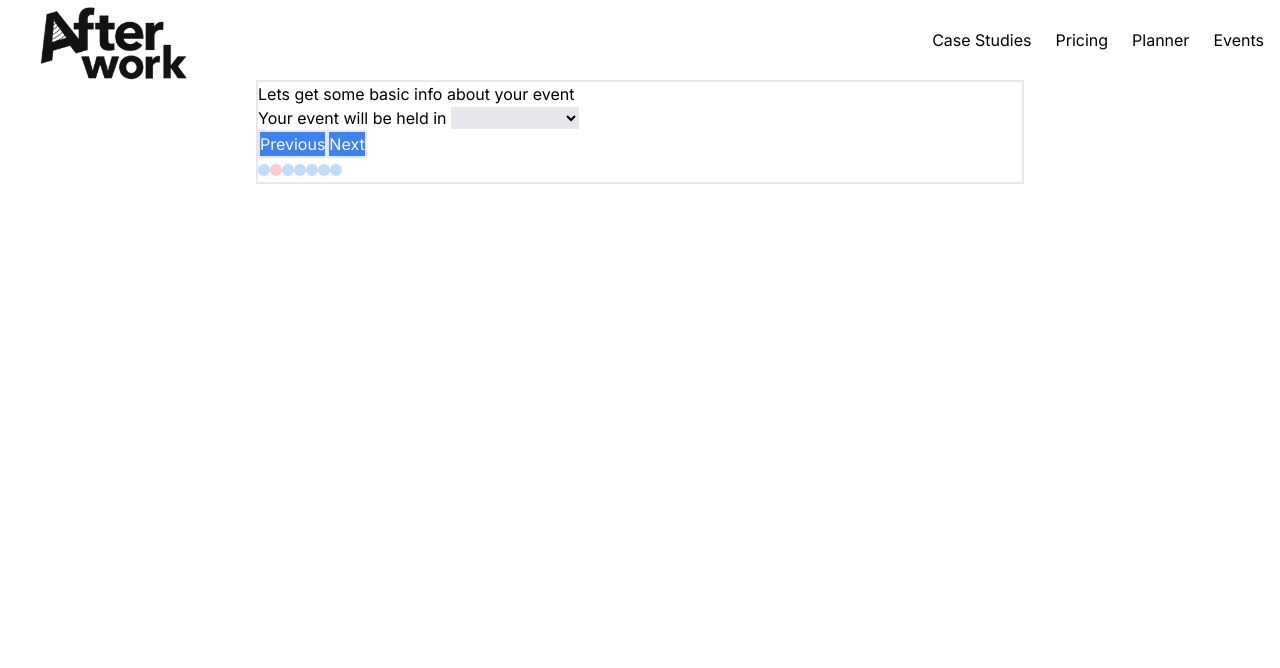
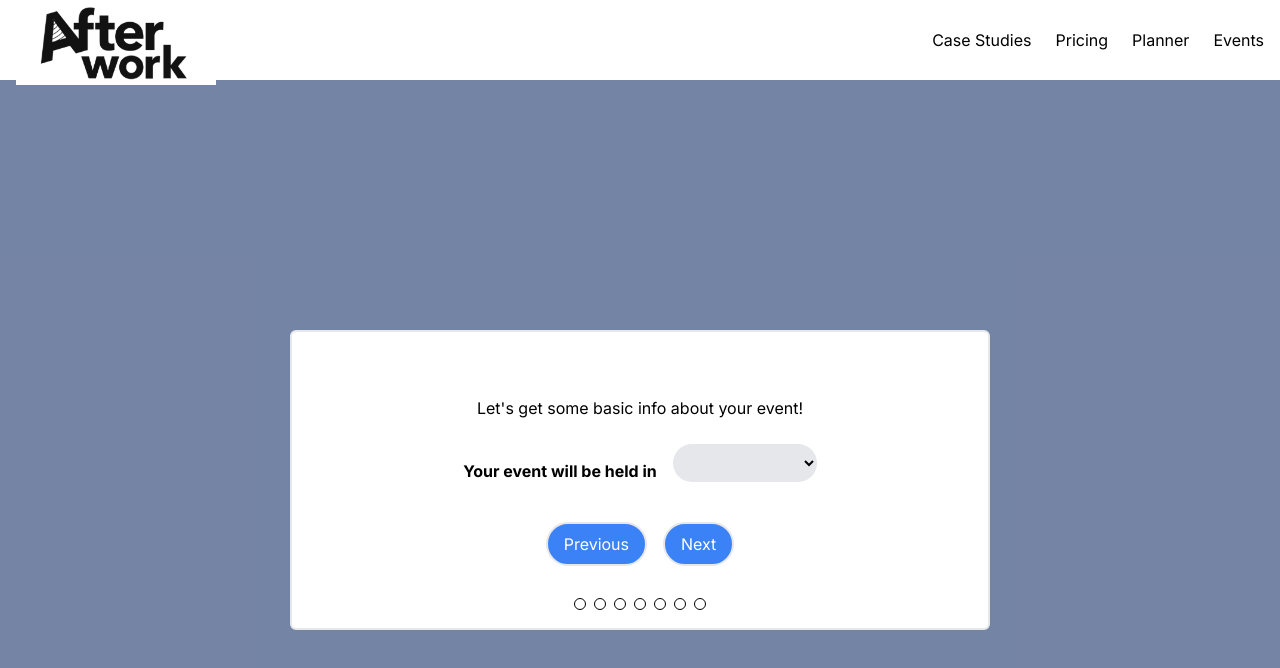
Before and after one commit to crystalwidjaja/afterwork, a Next.js app: page / in a window 1280 px wide. Both pictures are taken after a click on the button "Click to Begin". Shown: the top 668 px of the page. Built offline with nearby package versions, Linux system fonts and the light colour scheme.

Commit message:
updated questionnaire
still in progress

```diff
--- a/src/app/components/Questionnaire.tsx
+++ b/src/app/components/Questionnaire.tsx
@@ -1,42 +1,54 @@
 "use client";
+// Questionnaire.tsx
 import React, { useState } from 'react';
-import {Landing, WhereHeld, GuestAmount, Budget, Vibe, Services, Submit, Final} from './Questions';
+import { Landing, WhereHeld, GuestAmount, Budget, Vibe, Services, Submit, Final } from './Questions';
 
-const questions = [Landing, WhereHeld, GuestAmount, Budget, Vibe, Services, Submit, Final]
+const questions = [Landing, WhereHeld, GuestAmount, Budget, Vibe, Services, Submit, Final];
 
-function ProgressDots({currentQuestion, totalQuestions, onSelect}){
+interface ProgressDotsProps {
+    currentQuestion: number;
+    totalQuestions: number;
+    onSelect: (index: number) => void;
+}
+
+function ProgressDots({ currentQuestion, totalQuestions, onSelect }: ProgressDotsProps) {
     return (
-        <div>
-            {[...Array(totalQuestions).keys()].map((index: number) => (
-            <button class={`h-3 w-3 rounded-full ${currentQuestion==index ? 'bg-red-200' : 'bg-blue-200'}`}
+        <div className="flex items-center space-x-2">
+            {[...Array(totalQuestions).keys()].map((index) => (
+                <button
+                    key={index}
+                    className={`h-3 w-3 rounded-full ${currentQuestion === index ? 'bg-red' : 'bg-blue'} border border-black`}
                     onClick={() => onSelect(index)}
                 />
             ))}
         </div>
-    )
+    );
 }
 
-export default function Questionnaire(){
+export default function Questionnaire() {
     const [currentQuestion, setQuestion] = useState(0);
 
     return (
-        <div class="max-w-screen-md max-h-screen-md mx-auto content-center text-black border-2">
-            <div>
-            <form id="questionnaire" class="hidden" onSubmit={()=>alert("hi")}/>
+        <div style={{ backgroundColor: 'rgba(17, 43, 100, 0.58)' }} className="min-h-screen flex items-center justify-center">
+            <div className="max-w-screen-md max-h-screen-md mx-auto content-center text-black border-2 bg-white p-8 rounded-md" style={{ width: '700px', height: '300px' }}>
+                <form id="questionnaire" className="hidden" onSubmit={() => alert('hi')} />
                 {questions.map((Question, index) => (
                     <Question
+                        key={index}
                         formID="questionnaire"
                         visible={index === currentQuestion}
-                    goBack = {()=>setQuestion(currentQuestion - 1)}
-                    goNext = {()=>setQuestion(currentQuestion + 1)}
+                        goBack={() => setQuestion(currentQuestion - 1)}
+                        goNext={() => setQuestion(currentQuestion + 1)}
                     />
-                    )
-            )}
-            </div>
-
-            <div class="flex-end">
-            <ProgressDots currentQuestion = {currentQuestion} totalQuestions = {questions.length-1} onSelect = {setQuestion}/>
+                ))}
+                <div className="mt-8 flex items-center justify-center mt-8 space-x-2">
+                    <ProgressDots
+                        currentQuestion={currentQuestion}
+                        totalQuestions={questions.length - 1}
+                        onSelect={setQuestion}
+                    />
                 </div>
             </div>
-    )
+        </div>
+    );
 }
--- a/src/app/components/Questions.tsx
+++ b/src/app/components/Questions.tsx
@@ -26,13 +26,13 @@ const services = ["DJ", "Panel", "Catering"]
 
 export function Landing({ formID, visible, goBack, goNext }) {
     return (
-        <div className={`container ${visible ? 'block' : 'hidden'}`}>
-            <div className="flex items-center justify-center h-full font-semibold text-3x1">
+        <div className={`container px-4 md:px-8 lg:px-12 ${visible ? 'block' : 'hidden'}`}>
+            <div className="flex items-center justify-center h-full text-lg">
                 <div className="text-center">
-                    <p className='mb-4'>Welcome to the planner!</p>
-                    <p className='mb-4'>We'll be using AI to generate all the events in the area according to your choosing</p>
+                    <p className="mb-8 font-bold">Welcome to the planner!</p>
+                    <p className="mb-8">We'll be using AI to generate all the events in the area according to your choosing</p>
                     <button
-                        className={`${buttonStyle} px-4 py-2 rounded`}
+                        className={`${buttonStyle} px-4 py-2 rounded-full transition-transform transform hover:scale-105 duration-400`}
                         style={{
                             backgroundImage: 'linear-gradient(to bottom right, #1539CE, #15CECE)',
                             color: '#ffffff',
@@ -45,158 +45,258 @@ export function Landing({ formID, visible, goBack, goNext }) {
                 </div>
             </div>
         </div>
-    )
+    );
+}
+
+export function WhereHeld({ formID, visible, goBack, goNext }) {
+    return (
+        <div className={`container ${visible ? 'block' : 'hidden'} text-center my-8`}>
+            <p className="mb-6 mt-7">Let's get some basic info about your event!</p>
+
+            <form id={formID} className="mb-6 flex justify-center items-center">
+                <p className="mr-4 font-bold">Your event will be held in</p>
+                <label htmlFor="location" className="block mb-4">
+                    <select className="rounded-full bg-gray-200 p-2" id="locationOptions" name="locationOptions">
+                        {majorCities.map((city) => (
+                            <option value={city} key={city}>
+                                {city}
+                            </option>
+                        ))}
+                    </select>
+                </label>
+            </form>
+
+            <button
+                className={`${buttonStyle} bg-blue-500 hover:bg-gray-500 text-white px-4 py-2 rounded-full mr-4 transition-all`}
+                onClick={goBack}
+            >
+                Previous
+            </button>
+
+            <button
+                className={`${buttonStyle} bg-blue-500 hover:bg-gray-500 text-white rounded-full px-4 py-2 transition-all`}
+                onClick={goNext}
+            >
+                Next
+            </button>
+
+        </div>
+    );
 }
 
 
 
+export function GuestAmount({ formID, visible, goBack, goNext }) {
+    return (
+        <div className={visible ? "block text-center my-8" : "hidden"}>
+            <p className="mb-6">Let's get some basic info about your event!</p>
 
-export function WhereHeld({ formID, visible, goBack, goNext }) {
-    return (
-        <div class={visible ? "block" : "hidden"}>
-            <p>Lets get some basic info about your event</p>
-
-
-            <form id={formID}>
-                <label htmlFor="location">Your event will be held in </label>
-                <select class="bg-gray-200" id="locationOptions" name="locationOptions">
-                    {majorCities.map((city) => <option value={city}>{city}</option>)}
-                </select>
+            <form id={formID} className="mb-4">
+                <label htmlFor="guestAmount" className="font-bold mb-4"> I am expecting an average of </label>
+                <input className="border-4 bg-gray-200 mb-4 ml-3 mr-3 p-1 rounded-full" type="number" />
+                <a className="mb-4 font-bold">guests</a>
             </form>
 
 
-            <button class={buttonStyle} onClick={goBack}>Previous</button>
-            <button class={buttonStyle} onClick={goNext}>Next</button>
+            <button
+                className={`${buttonStyle} bg-blue-500 hover:bg-gray-500 text-white px-4 py-2 rounded-full mr-4 transition-all`}
+                onClick={goBack}
+            >
+                Previous
+            </button>
+
+            <button
+                className={`${buttonStyle} bg-blue-500 hover:bg-gray-500 text-white rounded-full px-4 py-2 transition-all`}
+                onClick={goNext}
+            >
+                Next
+            </button>
+
         </div>
     )
 }
 
-
-export function GuestAmount({ formID, visible, goBack, goNext }) {
-    return (
-        <div class={visible ? "block" : "hidden"}>
-            <p>Lets get some basic info about your event</p>
-
-
-            <form id={formID}>
-                <label htmlFor="guestAmount">I am expecting an average of </label>
-                <input class="border-2 bg-gray-200" type="number" />
-                <a>guests</a>
-            </form>
-
-
-            <button class={buttonStyle} onClick={goBack}>Previous</button>
-            <button class={buttonStyle} onClick={goNext}>Next</button>
-        </div>
-    )
-}
-
-
 function BudgetChoice({ checked, onSelect, tier, pricing, image, description }) {
     return (
-        <div class="border">
+        <div className="border p-2">
             <label htmlFor={tier} onClick={() => onSelect(tier)}>
-                <input class="absolute w-0 h-0" type="radio" name="budget" />
-                <div class={`cursor-pointer ${checked ? "bg-blue-800 text-white" : "bg-white text-blue-800"}`}>
-                    <p>{tier}</p>
-                    <p>{pricing}</p>
-                    <img class="w-10 h-10" src={image} />
-                    <p>{description}</p>
+                <input className="absolute w-0 h-0" type="radio" name="budget" />
+                <div className={`cursor-pointer ${checked ? "bg-blue-800 text-white" : "bg-white text-blue-800"}`}>
+                    <p className="text-sm font-bold">{tier}</p>
+                    <p className="text-sm">{pricing}</p>
+                    <div className="flex justify-center">
+                        <img className="w-10 h-10" src={image} alt={tier} />
+                    </div>
+                    <p className="text-sm">{description}</p>
                 </div>
             </label>
         </div>
-    )
+    );
+}
+
+export function Budget({ formID, visible, goBack, goNext }) {
+    const [selection, changeSelection] = useState("");
+
+    return (
+        <div className={visible ? "block text-center mt-4" : "hidden"}>
+            <p className="mb-2 text-2xl font-bold">What's your budget</p>
+            <div className="flex justify-between">
+                <BudgetChoice
+                    checked={tiers[0].tier === selection}
+                    onSelect={changeSelection}
+                    tier={tiers[0].tier}
+                    pricing={tiers[0].pricing}
+                    image={tiers[0].image}
+                    description={tiers[0].description}
+                />
+                <BudgetChoice
+                    checked={tiers[1].tier === selection}
+                    onSelect={changeSelection}
+                    tier={tiers[1].tier}
+                    pricing={tiers[1].pricing}
+                    image={tiers[1].image}
+                    description={tiers[1].description}
+                />
+                <BudgetChoice
+                    checked={tiers[2].tier === selection}
+                    onSelect={changeSelection}
+                    tier={tiers[2].tier}
+                    pricing={tiers[2].pricing}
+                    image={tiers[2].image}
+                    description={tiers[2].description}
+                />
+            </div>
+            <div className="flex justify-center mt-4">
+                <button
+                    className={`${buttonStyle} bg-blue-500 hover:bg-gray-500 text-white px-4 py-2 rounded-full mr-4 transition-all`}
+                    onClick={goBack}
+                >
+                    Previous
+                </button>
+                <button
+                    className={`${buttonStyle} bg-blue-500 hover:bg-gray-500 text-white rounded-full px-4 py-2 transition-all`}
+                    onClick={goNext}
+                >
+                    Next
+                </button>
+            </div>
+        </div>
+    );
 }
 
 
 
-
-export function Budget({ formID, visible, goBack, goNext }) {
-    const [selection, changeSelection] = useState("")
-    return (
-        <div class={visible ? "block" : "hidden"}>
-            <p>What's your budget</p>
-            <form id={formID}>
-                {tiers.map((info, index) => <BudgetChoice checked={info.tier == selection}
-                    onSelect={changeSelection}
-                    tier={info.tier}
-                    pricing={info.pricing}
-                    image={info.image}
-                    description={info.description} />)}
-            </form>
-            <div>
-                <button class={buttonStyle} onClick={goBack}>Previous</button>
-                <button class={buttonStyle} onClick={goNext}>Next</button>
-            </div>
-        </div>
-    )
-}
-
-
 function VibeChoice({ checked, vibe, image, onSelect }) {
     return (
-        <div class="border">
+        <div className="border p-4 flex flex-col items-center md:w-48">
             <label htmlFor={vibe} onClick={() => onSelect(vibe)}>
-                <input class="absolute w-0 h-0" type="radio" name="budget" />
-                <div class={`cursor-pointer ${checked ? "bg-blue-800 text-white" : "bg-white text-blue-800"}`}>
-                    <p>{vibe}</p>
-                    <img class="" src={image} />
+                <input className="absolute w-0 h-0" type="radio" name="budget" />
+                <div
+                    className={`cursor-pointer ${checked ? "bg-blue-800 text-white" : "bg-white text-blue-800"
+                        } p-2 flex flex-col items-center`}
+                >
+                    <p className="text-sm md:text-lg font-bold mb-2">{vibe}</p>
+                    <div className="flex justify-center mb-2">
+                        <img className="w-8 h-8 md:w-10 md:h-10" src={image} alt={vibe} />
+                    </div>
                 </div>
             </label>
         </div>
-    )
+    );
 }
 
+export function Vibe({ formID, visible, goBack, goNext }) {
+    const [selection, changeSelection] = useState("");
 
-export function Vibe({ formID, visible, goBack, goNext }) {
-    const [selection, changeSelection] = useState("")
     return (
-        <div class={visible ? "block" : "hidden"}>
-            <p>What's the vibe?</p>
-            <form id={formID}>
-                {vibes.map((info, index) => <VibeChoice checked={info.vibe == selection}
-                    onSelect={changeSelection}
-                    vibe={info.vibe}
-                    image={info.image} />)}
+        <div className={visible ? "block text-center mt-4" : "hidden"}>
+            <p className="mb-2 text-2xl font-bold">What's the vibe?</p>
+            <p className="text-sm mb-2">
+                This will help us provide you the best recommendations for your event.
+            </p>
+            <form id={formID} className="flex justify-around flex-wrap">
+                {vibes.map((info, index) => (
+                    <VibeChoice
+                        key={index}
+                        checked={info.vibe === selection}
+                        onSelect={changeSelection}
+                        vibe={info.vibe}
+                        image={info.image}
+                    />
+                ))}
             </form>
-            <div>
-                <button class={buttonStyle} onClick={goBack}>Previous</button>
-                <button class={buttonStyle} onClick={goNext}>Next</button>
+            <div className="flex justify-center mt-4">
+                <button
+                    className={`${buttonStyle} bg-blue-500 hover:bg-gray-500 text-white px-4 py-2 rounded-full mr-4 transition-all`}
+                    onClick={goBack}
+                >
+                    Previous
+                </button>
+                <button
+                    className={`${buttonStyle} bg-blue-500 hover:bg-gray-500 text-white rounded-full px-4 py-2 transition-all`}
+                    onClick={goNext}
+                >
+                    Next
+                </button>
             </div>
         </div>
-    )
+    );
 }
 
 
 export function Services({ formID, visible, goBack, goNext }) {
+    // Split the services into three sections
+    const sections = [
+        ["DJ", "Panel", "Catering"],
+        ["Panel", "Sound System", "Lights"],
+        ["Insurance", "Security", "Branding"]
+    ];
+
     return (
-        <div class={visible ? "block" : "hidden"}>
-            <p>What services are you looking for?</p>
-            <p>This will help us provide you the best recommendations for your event</p>
-            <form id={formID}>
-                {services.map((service) => (<div>
-                    <input type="checkbox" id={service} name={service} value={service} />
-                    <label for={service}> {service} </label>
+        <div className={visible ? "block text-center mt-4" : "hidden"}>
+            <p className="mb-2 text-lg font-bold">What services are you looking for?</p>
+            <p className="text-sm mb-4">This will help us provide you the best recommendations for your event.</p>
+
+            {sections.map((section, sectionIndex) => (
+                <div key={sectionIndex} className="mb-4 flex items-center justify-center">
+                    {section.map((service, serviceIndex) => (
+                        <div key={serviceIndex} className={serviceIndex !== 0 ? "ml-4" : ""}>
+                            <input type="checkbox" id={service} name={service} value={service} />
+                            <label htmlFor={service} className="text-sm ml-2"> {service} </label>
+                        </div>
+                    ))}
                 </div>
-                ))}
-            </form>
-            <div>
-                <button class={buttonStyle} onClick={goBack}>Previous</button>
-                <button class={buttonStyle} onClick={goNext}>Next</button>
+            ))}
+
+            <div className="flex justify-center">
+                <button
+                    className={`${buttonStyle} bg-blue-500 hover:bg-gray-500 text-white px-4 py-2 rounded-full mr-4 transition-all`}
+                    onClick={goBack}
+                >
+                    Previous
+                </button>
+                <button
+                    className={`${buttonStyle} bg-blue-500 hover:bg-gray-500 text-white rounded-full px-4 py-2 transition-all`}
+                    onClick={goNext}
+                >
+                    Next
+                </button>
             </div>
         </div>
-    )
+    );
 }
-
 
 export function Submit({ formID, visible, goBack, goNext }) {
     return (
-        <div class={visible ? "block" : "hidden"}>
-            <input form={formID} class="border-2 text-xl" type="submit" value="Ready to Submit?" />
-            <br />
-            <button class={buttonStyle} onClick={goBack}>Previous</button>
+        <div className={visible ? "block text-center mt-4" : "hidden"}>
+            <div className="flex flex-col items-center">
+                <input form={formID} className="text-2xl font-bold mb-4" type="submit" value="Ready to Submit?" />
+                <button className={`${buttonStyle} bg-blue-500 hover:bg-gray-500 text-white px-4 py-2 rounded-full transition-all`} onClick={goBack}>
+                    Previous
+                </button>
+            </div>
         </div>
-    )
+    );
 }
 
 
```
Lines whose indentation alone changed are shown as unchanged.
